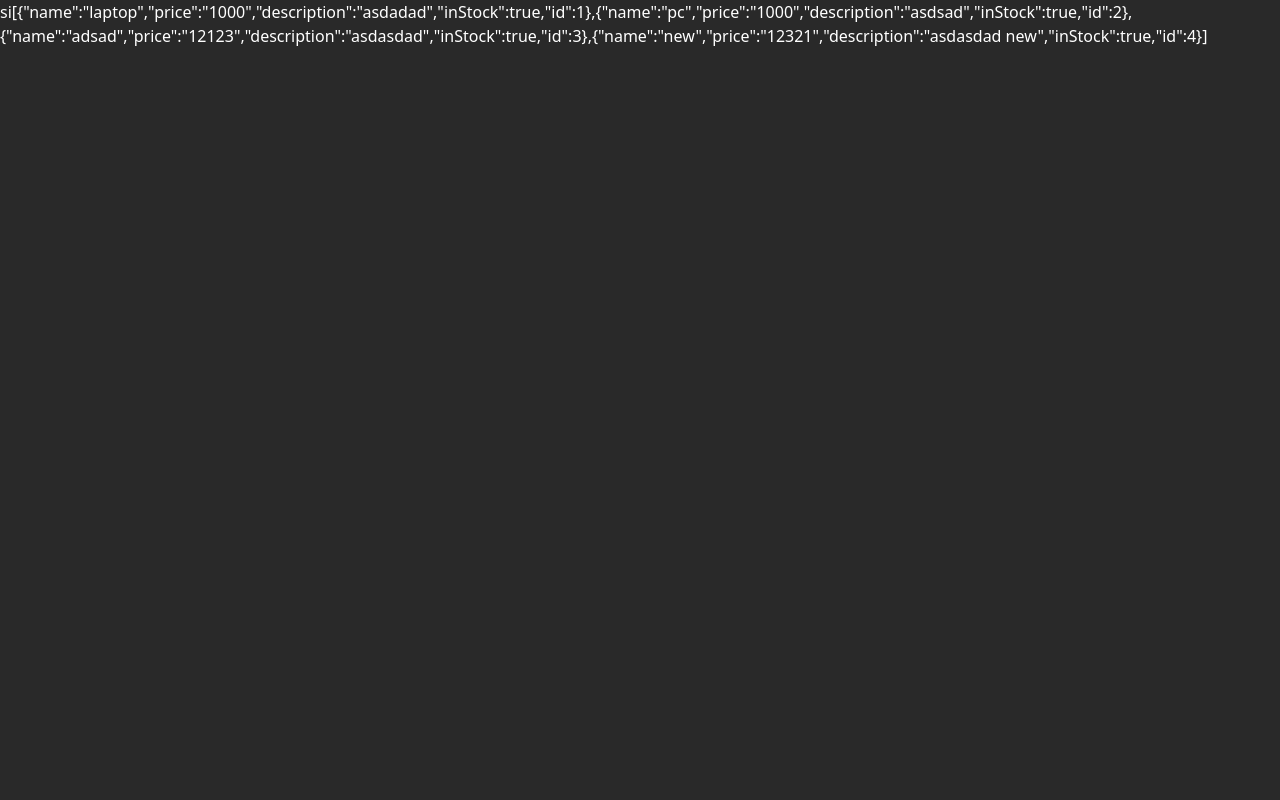
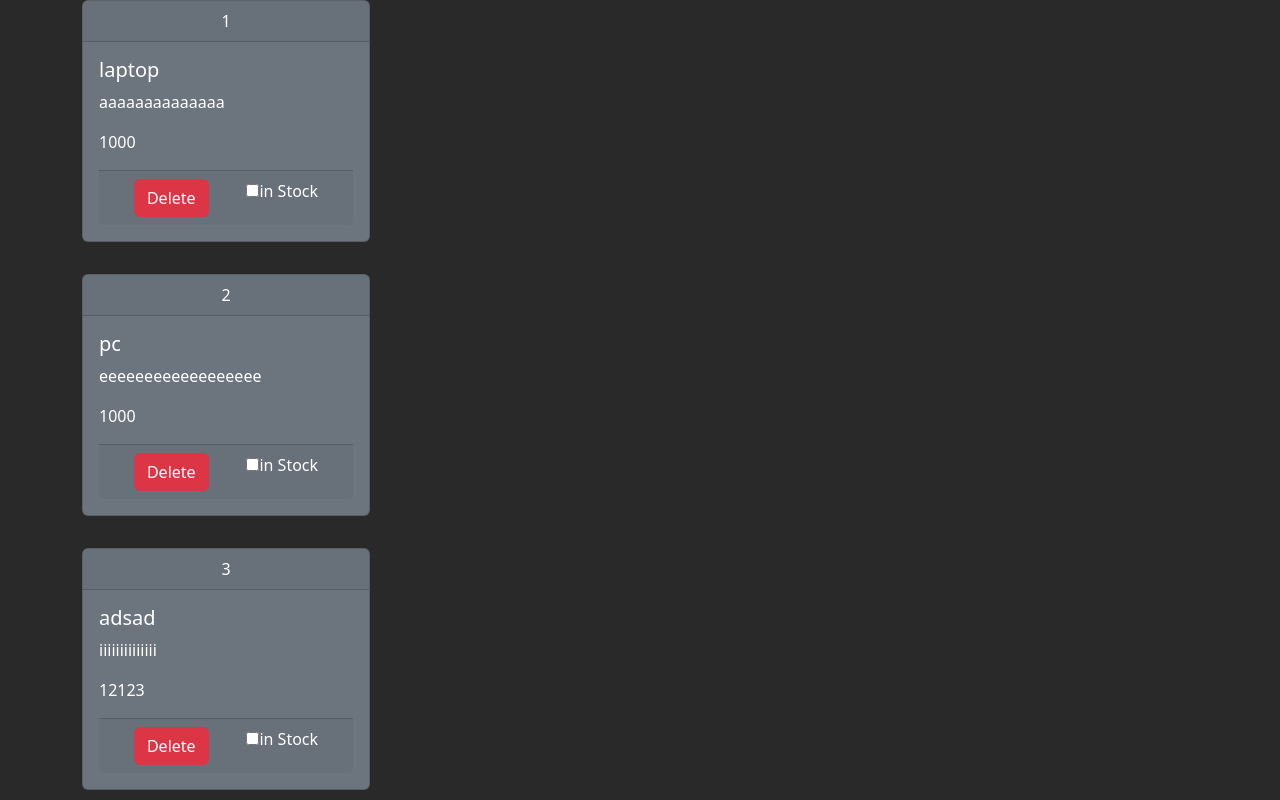
Before and after one commit to SebaGNH/GNH-Modulos-Bt-YV, a React (Vite) app: page / in a window 1280 px wide. Shown: the top 800 px of the page. Built offline with nearby package versions, Linux system fonts and the light colour scheme; data requests are answered from the project's data file.

Commit message:
se agregó el componente products con su card bootstrap

```diff
--- a/src/App.jsx
+++ b/src/App.jsx
@@ -1,12 +1,12 @@
-import React,{Fragment} from 'react'
+import React from 'react'
 import AppSublime from './Sublime/AppSublime'
 
 
 const App = () => {
   return (
-    <Fragment>
+    <div className='container'>
       <AppSublime/>
-    </Fragment>
+    </div>
   )
 }
 
--- a/src/Sublime/ReactQuery/FaztCode/AppFaztCode.jsx
+++ b/src/Sublime/ReactQuery/FaztCode/AppFaztCode.jsx
@@ -1,8 +1,8 @@
 import React from 'react'
 import { QueryClientProvider, QueryClient } from 'react-query'
 //import { ReactQueryDevtools } from '@tanstack/react-query-devtools'
+import { ReactQueryDevtools } from 'react-query/devtools';
 import { ReactQuery } from './components'
-import { ReactQueryDevtools } from 'react-query/devtools';
 
 const queryClient = new QueryClient();
 
@@ -10,7 +10,7 @@ const AppFaztCode = () => {
   return (
     <QueryClientProvider client={queryClient}>
       <ReactQuery/>
-      <ReactQueryDevtools initialIsOpen={false} />
+      {/* <ReactQueryDevtools initialIsOpen={false} /> */}
     </QueryClientProvider>
 
   )
--- /dev/null
+++ b/src/Sublime/ReactQuery/FaztCode/components/Products.jsx
@@ -0,0 +1,25 @@
+import React from 'react'
+
+export const Products = ({product}) => {
+  return (
+    <div className="card text-white bg-secondary mb-3" style={{ width: '18rem' }} >
+    <div className="card-header text-center">{product.id}</div>
+    <div className="card-body">
+      <h5 className="card-title">{product.name}</h5>
+      <p>{product.description}</p>
+      <p>{product.price}</p>
+
+      <div className="card-footer d-flex justify-content-around">
+        <button className='btn btn-danger'>Delete</button>
+
+        <div className="">
+          <input type="checkbox" />
+          <label htmlFor="">in Stock</label>
+        </div>
+      </div>
+    </div>
+  </div>
+  )
+}
+
+//
--- a/src/Sublime/ReactQuery/FaztCode/components/ReactQuery.jsx
+++ b/src/Sublime/ReactQuery/FaztCode/components/ReactQuery.jsx
@@ -1,12 +1,16 @@
 import React from 'react'
 //import { useQuery} from '@tanstack/react-query'
+import { useQuery } from 'react-query'
 import { getProducts } from '../api/productsAPI';
-import { useQuery } from 'react-query'
+import { Products } from './'
 
 
 
-//queryFn = query Function
+
 export const ReactQuery = () => {
+
+  //queryFn = query Function
+  //data es un arreglo de productos con":" lo renombramos
   const {isLoading, data, isError, error} = useQuery({
     queryKey: ['products'],
     queryFn: getProducts
@@ -18,9 +22,24 @@ export const ReactQuery = () => {
 
 
   return (
-    <div>
-      si
-      {JSON.stringify(data)}
+    <div className='row'>
+      <div className="d-grid gap-3">
+        {
+          data.map( product => (
+            <Products
+              className="col-6"
+              key={product.id}
+              product={product}
+            />
+          ))
+        }
+      </div>
     </div>
   )
 }
+
+
+
+   /*  <div>
+      {JSON.stringify(productos)}
+    </div> */
--- a/src/Sublime/ReactQuery/FaztCode/components/index.js
+++ b/src/Sublime/ReactQuery/FaztCode/components/index.js
@@ -1 +1,2 @@
 export * from './ReactQuery'
+export * from './Products'
--- a/src/Sublime/ReactQuery/FaztCode/db/db_products.json
+++ b/src/Sublime/ReactQuery/FaztCode/db/db_products.json
@@ -3,28 +3,28 @@
     {
       "name": "laptop",
       "price": "1000",
-      "description": "asdadad",
+      "description": "aaaaaaaaaaaaaa",
       "inStock": true,
       "id": 1
     },
     {
       "name": "pc",
       "price": "1000",
-      "description": "asdsad",
+      "description": "eeeeeeeeeeeeeeeeee",
       "inStock": true,
       "id": 2
     },
     {
       "name": "adsad",
       "price": "12123",
-      "description": "asdasdad",
+      "description": "iiiiiiiiiiiiii",
       "inStock": true,
       "id": 3
     },
     {
       "name": "new",
       "price": "12321",
-      "description": "asdasdad new",
+      "description": "ooooooooooooo",
       "inStock": true,
       "id": 4
     }
```
